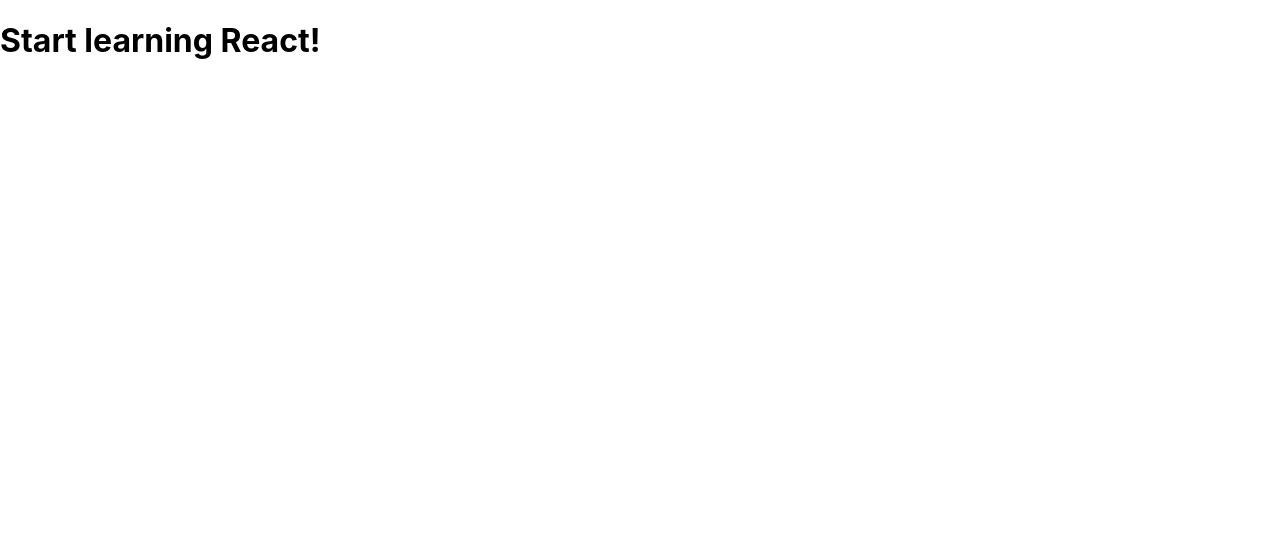
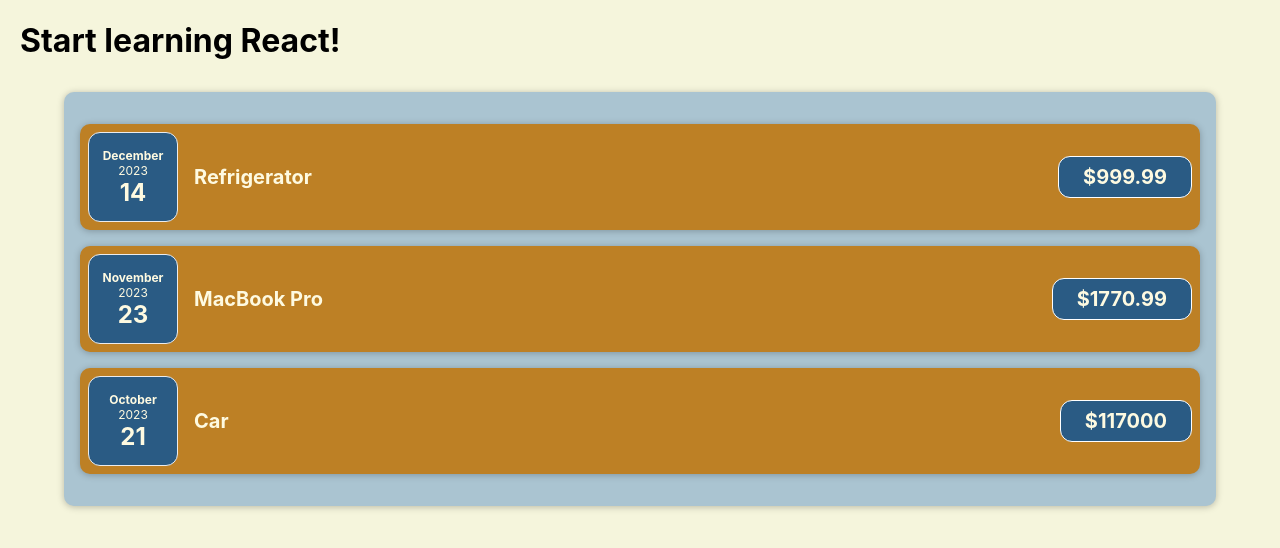
Before and after one commit to butyrskiy/financial-app-react, a JavaScript app: page / in a window 1280 px wide. Shown: the top 548 px of the page. Built offline with nearby package versions, Linux system fonts and the light colour scheme.

Commit message:
add costs and UI components

```diff
--- a/src/App.js
+++ b/src/App.js
@@ -1,6 +1,29 @@
-function App() {
+import Costs from "./components/Costs/Costs";
+
+const App = () => {
+  const costs = [
+    {
+      date: new Date(2023, 11, 14),
+      description: 'Refrigerator',
+      amount: 999.99
+    },
+    {
+      date: new Date(2023, 10, 23),
+      description: 'MacBook Pro',
+      amount: 1770.99
+    },
+    {
+      date: new Date(2023, 9, 21),
+      description: 'Car',
+      amount: 117000.00
+    },
+  ];
+
   return (
-    <h1>Start learning React!</h1>
+    <>
+      <h1>Start learning React!</h1>
+      <Costs costs={costs} />
+    </>
   );
 }
 
--- /dev/null
+++ b/src/components/Costs/CostDate.css
@@ -0,0 +1,26 @@
+.cost-date {
+  display: flex;
+  flex-direction: column;
+  width: 5.5rem;
+  height: 5.5rem;
+  border: 1px solid #ececec;
+  background-color: #2a5b84;
+  color: #fefae1;
+  border-radius: 12px;
+  align-items: center;
+  justify-content: center;
+}
+
+.cost-date__month {
+  font-size: 0.75rem;
+  font-weight: bold;
+}
+
+.cost-date__year {
+  font-size: 0.75rem;
+}
+
+.cost-date__day {
+  font-size: 1.5rem;
+  font-weight: bold;
+}
--- /dev/null
+++ b/src/components/Costs/CostDate.js
@@ -0,0 +1,17 @@
+import './CostDate.css';
+
+const CostDate = (props) => {
+  const month = props.date.toLocaleString('en-EN', {month: 'long'});
+  const year = props.date.getFullYear();
+  const day = props.date.toLocaleString('en-EN', {day: '2-digit'});
+
+  return (
+    <div className='cost-date'>
+        <div className='cost-date__month'>{month}</div>
+        <div className='cost-date__year'>{year}</div>
+        <div className='cost-date__day'>{day}</div>
+      </div>
+  )
+}
+
+export default CostDate;
--- /dev/null
+++ b/src/components/Costs/CostItem.css
@@ -0,0 +1,54 @@
+.cost-item {
+  display: flex;
+  justify-content: space-between;
+  align-items: center;
+  padding: 0.5rem;
+  margin: 1rem 0;
+  background-color: #bd8025;
+}
+
+.cost-item__description {
+  display: flex;
+  flex-direction: column;
+  gap: 1rem;
+  align-items: flex-end;
+  flex-flow: column-reverse;
+  justify-content: flex-start;
+  flex: 1;
+}
+
+.cost-item h2 {
+  color: #3a3a3a;
+  font-size: 1rem;
+  flex: 1;
+  margin: 0 1rem;
+  color: #fefae1;
+}
+
+.cost-item__price {
+  font-size: 1rem;
+  font-weight: bold;
+  color: #fefae1;
+  background-color: #2a5b84;
+  border: 1px solid white;
+  padding: 0.5rem;
+  border-radius: 12px;
+}
+
+@media (min-width: 580px) {
+  .cost-item__description {
+    flex-direction: row;
+    align-items: center;
+    justify-content: flex-start;
+    flex: 1;
+  }
+
+  .cost-item__description h2 {
+    font-size: 1.25rem;
+  }
+
+  .cost-item__price {
+    font-size: 1.25rem;
+    padding: 0.5rem 1.5rem;
+  }
+}
--- /dev/null
+++ b/src/components/Costs/CostItem.js
@@ -0,0 +1,18 @@
+import Card from '../UI/Card';
+import CostDate from './CostDate';
+import './CostItem.css';
+
+const CostItem = (props) => {
+  return (
+    <Card className='cost-item'>
+      <CostDate date={props.date} />
+      <div className='cost-item__description'>
+        <h2>{props.description}</h2>
+        <div className='cost-item__price'>${props.amount}</div>
+      </div>
+    </Card>
+  )
+
+}
+
+export default CostItem;
--- /dev/null
+++ b/src/components/Costs/Costs.css
@@ -0,0 +1,7 @@
+.costs {
+  padding: 1rem;
+  background-color: #aac4d1;
+  margin: 2rem auto;
+  width: 70rem;
+  max-width: 95%;
+}
--- /dev/null
+++ b/src/components/Costs/Costs.js
@@ -0,0 +1,17 @@
+import Card from "../UI/Card";
+import CostItem from "./CostItem";
+import './Costs.css'
+
+const Costs = (props) => {
+  const { costs } = props;
+
+  return (
+    <Card className='costs'>
+      <CostItem date={costs[0].date} description={costs[0].description} amount={costs[0].amount} />
+      <CostItem date={costs[1].date} description={costs[1].description} amount={costs[1].amount} />
+      <CostItem date={costs[2].date} description={costs[2].description} amount={costs[2].amount} />
+    </Card>
+  )
+}
+
+export default Costs;
--- /dev/null
+++ b/src/components/UI/Card.css
@@ -0,0 +1,4 @@
+.card {
+  border-radius: 10px;
+  box-shadow: 0 1px 7px rgba(0, 0, 0, 0.25);
+}
--- /dev/null
+++ b/src/components/UI/Card.js
@@ -0,0 +1,11 @@
+import './Card.css';
+
+const Card = (props) => {
+  const classes = 'card ' + props.className;
+
+  return (
+    <div className={classes}>{props.children}</div>
+  )
+}
+
+export default Card;
--- a/src/index.css
+++ b/src/index.css
@@ -1,8 +1,9 @@
 body {
-  margin: 0;
+  margin: 20px;
   font-family: -apple-system, BlinkMacSystemFont, 'Segoe UI', 'Roboto', 'Oxygen',
     'Ubuntu', 'Cantarell', 'Fira Sans', 'Droid Sans', 'Helvetica Neue',
     sans-serif;
+    background-color: beige;
   -webkit-font-smoothing: antialiased;
   -moz-osx-font-smoothing: grayscale;
 }
```
